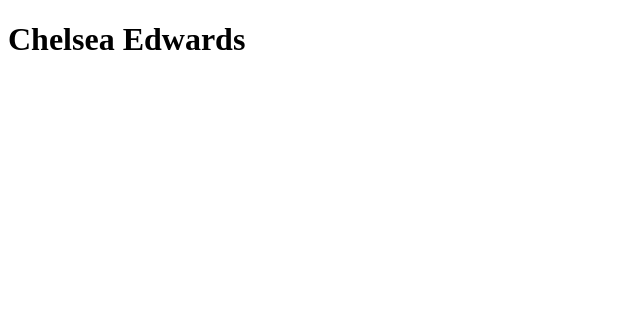
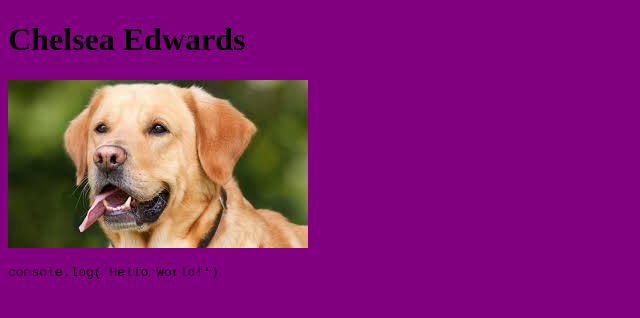
Before and after one commit to Edwards67/Edwards67.github.io, a plain HTML site: page index.html in a window 1280 px wide. Shown: the whole page, without its empty margins (0-640 px from the left). Drawn offline with Linux system fonts and the light colour scheme.

Commit message:
added more

```diff
--- a/index.html
+++ b/index.html
@@ -4,8 +4,18 @@
     <meta charset="UTF-8">
     <meta name="viewport" content="width=device-width, initial-scale=1.0">
     <title>Chelsea Edwards</title>
+
+    <link rel="stylesheet" href="styles.css">
+
 </head>
 <body>
     <h1>Chelsea Edwards</h1>
+
+    <img src="picture.jpeg" alt="Chelsea Edwards">
+
+    <pre>console.log('Hello World!')</pre>
+
+    <script src="scripts.js"></script>
+
 </body>
 </html>
--- /dev/null
+++ b/scripts.js
@@ -0,0 +1 @@
+console.log('Hello World!')
--- /dev/null
+++ b/styles.css
@@ -0,0 +1,9 @@
+/*
+    SELECTOR {
+        PROPERTY: VALUE;
+    }
+*/
+
+body{
+    background-color: purple;
+}
```
Also changed, not shown: picture.jpeg (added).
